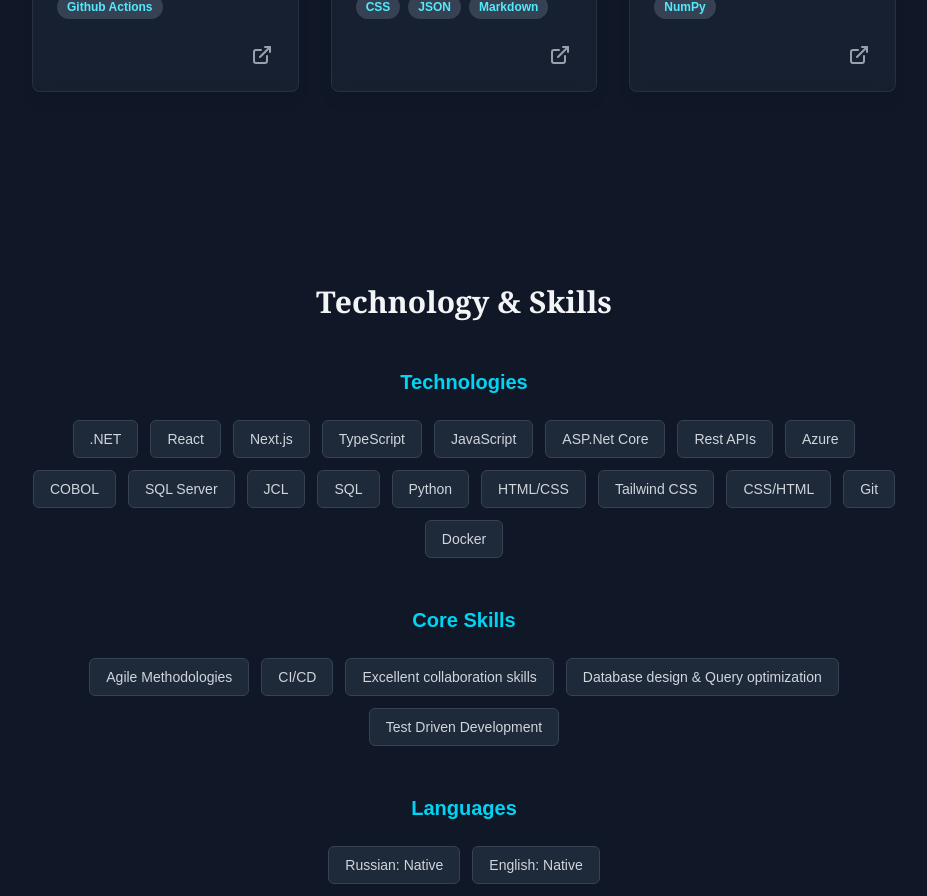
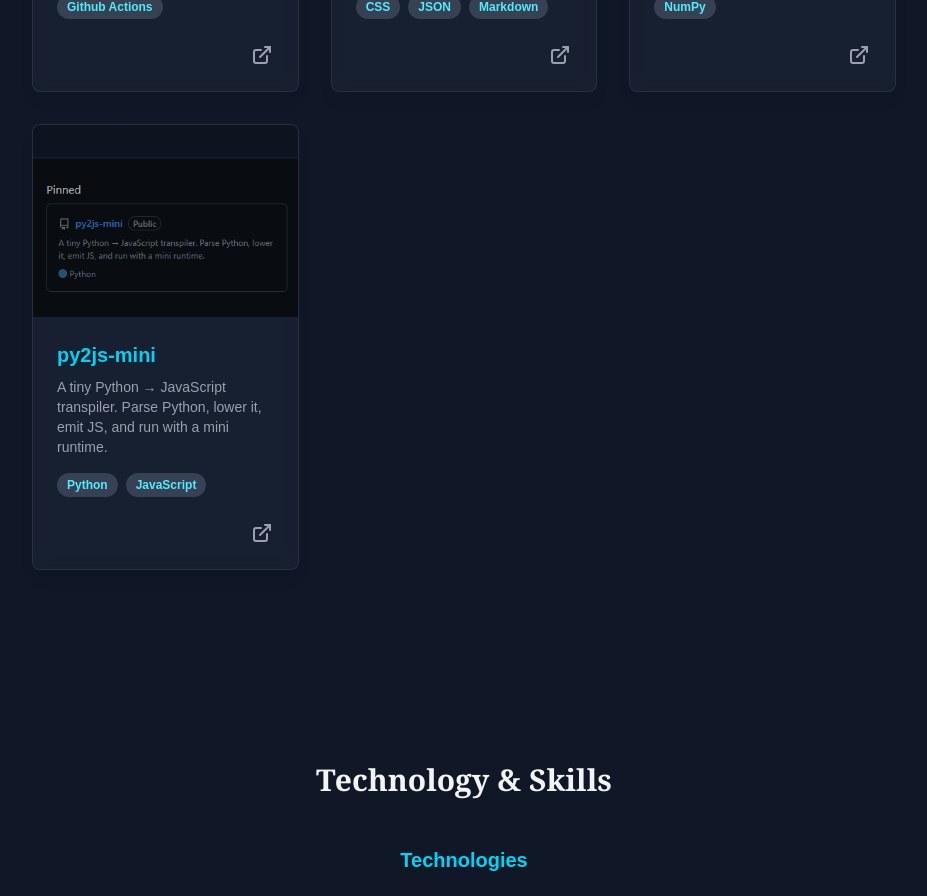
Before and after one commit to adhqulm/portfolio-website, a Next.js app: page / in a window 1280 px wide. Shown: the part 3320-4216 px from the top of the page, without its empty margins (176-1103 px from the left). Built offline with nearby package versions, Linux system fonts and the light colour scheme.

Commit message:
py2js add

```diff
--- a/src/constants.ts
+++ b/src/constants.ts
@@ -6,7 +6,8 @@ export const PROFILE_DATA: Profile = {
   summary: "A versatile and innovative fullstack developer with a passion for continuous learning. I specialize in building scalable, high-quality solutions using a diverse tech stack that includes React, TypeScript, and .NET, while also leveraging unique expertise in IBM mainframe technologies.",
   summary2: `
 My name is Kristina and I am described as a determined, self-motivated, and ambitious developer by my peers.
-I have several hobbies that keep me busy while I'm not programming, these include: making music and playing video games. I'm always looking for new passions and hobbies to explore and learn about. I completed my education in Abu Dhabi and attended university where I specialized in Engineering and Physics, then promptly moved back to Russia in 2024,
+I have several hobbies that keep me busy while I'm not programming, these include: making music and playing video games.
+I'm always looking for new passions and hobbies to explore and learn about. I completed my education in Abu Dhabi and attended university where I specialized in Engineering and Physics, then promptly moved back to Russia in 2024.
 A great piece of software is never finished, it is only improved upon continually. Coding is an art form and a science all at once.
 I strive to take any project I work on to new heights, striving to create the most useful and well executed solutions I can.`,
   contact: {
@@ -67,6 +68,14 @@ export const PROJECTS_DATA: Project[] = [
         imageUrl: "/calculator.png",
         liveUrl: "https://github.com/adhqulm/Calculator",
     },
+    {
+        title: "py2js-mini",
+        description: "A tiny Python → JavaScript transpiler. Parse Python, lower it, emit JS, and run with a mini runtime.",
+        tags: ["Python", "JavaScript"],
+        imageUrl: "/transpiler.png",
+        liveUrl: "https://github.com/adhqulm/py2js-mini",
+    },
+
 
 ];
 
```
Also changed, not shown: public/transpiler.png (added).
